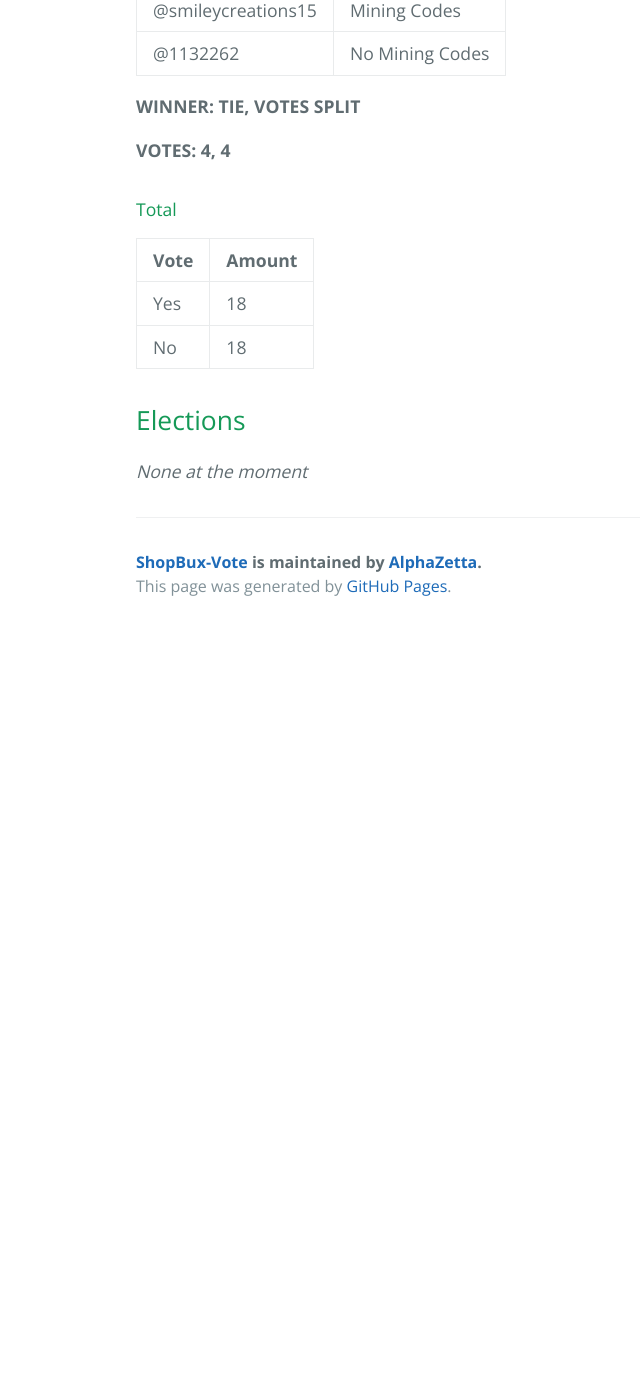
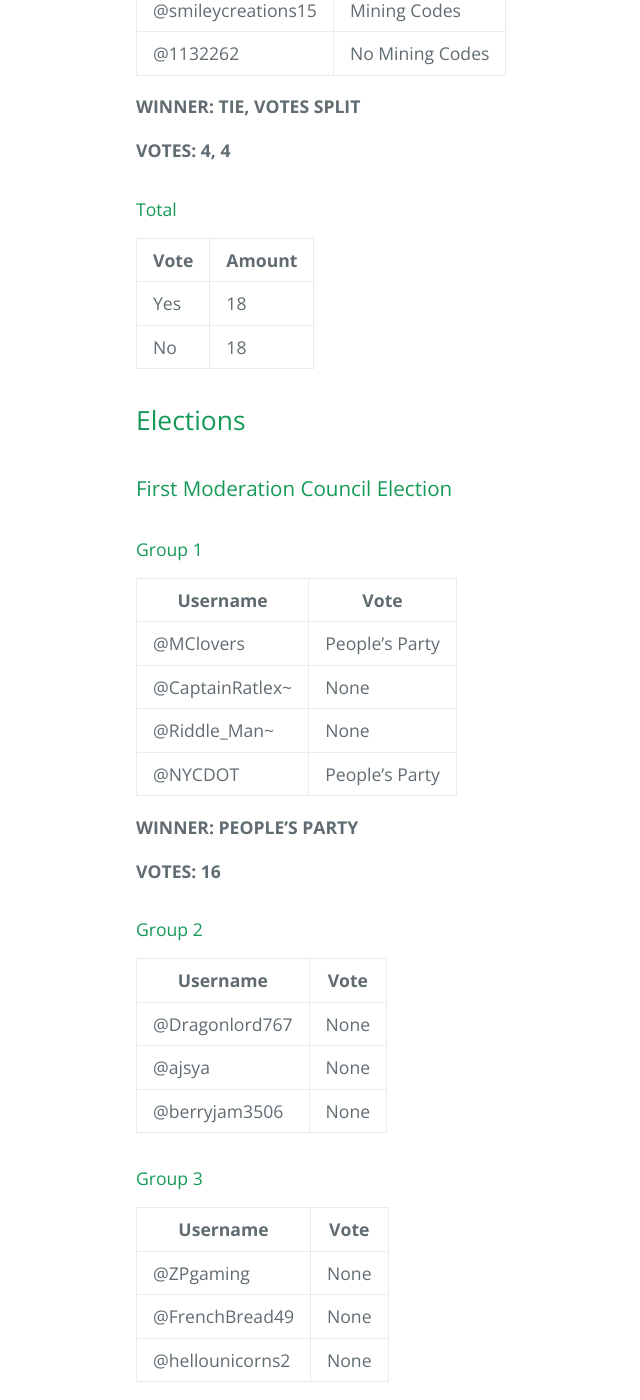
Before and after one commit to AlphaZetta/ShopBux-Vote, a Jekyll site: the page built from index.md, in a window 1280 px wide and 1400 px high, scrolled down 3895 px. Shown: the whole window, without its empty margins (88-728 px from the left). Built offline with Jekyll 4.4.1, drawn with Linux system fonts in a browser that asks for light colours; the repository's description, which GitHub fills in, is left out; our own code applies the rules of GitHub Pages for plain Markdown files; before the commit the page ends 4525 px from its top, so only the background shows below that; some of the changed text lies outside the part shown.

Commit message:
Update index.md

```diff
--- a/index.md
+++ b/index.md
@@ -136,4 +136,59 @@ No | 18
 
 ## Elections
 
-*None at the moment*
+### First Moderation Council Election
+
+#### Group 1
+
+Username | Vote
+-|-
+@MClovers | People's Party
+@CaptainRatlex~ | None
+@Riddle_Man~ | None
+@NYCDOT | People's Party
+
+**WINNER: PEOPLE'S PARTY**
+
+**VOTES: 16**
+
+#### Group 2
+
+Username | Vote
+-|-
+@Dragonlord767 | None
+@ajsya | None
+@berryjam3506 | None
+
+#### Group 3
+
+Username | Vote
+-|-
+@ZPgaming | None
+@FrenchBread49 | None
+@hellounicorns2 | None
+
+#### Group 4
+
+Username | Vote
+-|-
+@Alex11345 | None
+@Partial2Partials | None
+@openPoll | None
+@Scratch-Coding | None
+@jbrow78 | None
+@AFNNetworkK12 | None
+@Virus000 | None
+
+#### Group 5
+
+Username | Vote
+-|-
+@smileycreations15 | None
+@1132262 | None
+
+#### Total
+
+Vote | Amount
+-|-
+People's Party | 16
+Scratcher's Party | 0
```
